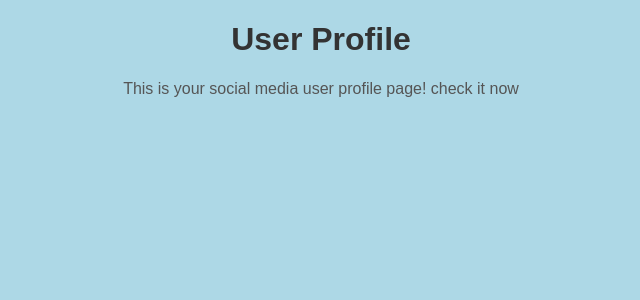
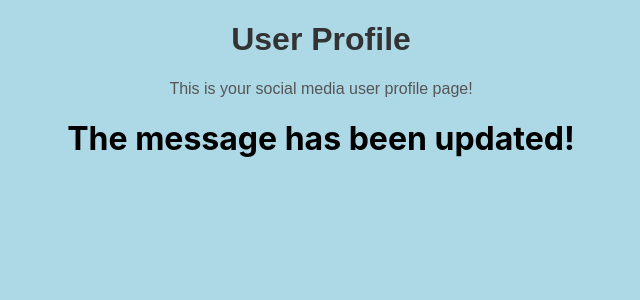
Before and after one commit to khushbook21/react, a React (Create React App) app: page / in a window 1280 px wide. Shown: the top 300 px of the page, without its empty margins (319-959 px from the left). Built offline with nearby package versions, Linux system fonts and the light colour scheme.

Commit message:
changes done

```diff
--- a/src/App.js
+++ b/src/App.js
@@ -1,11 +1,13 @@
 import logo from './logo.svg';
 import './App.css';
 import UserProfile from './components/userProfile';
+import ReactLifecycle from './components/ReactLifecycle';
 
 function App() {
   return (
     <div className="App">
       <UserProfile />
+      <ReactLifecycle />
       {/* <header className="App-header">
         <img src={logo} className="App-logo" alt="logo" />
         <p>
--- /dev/null
+++ b/src/components/ReactLifecycle.js
@@ -0,0 +1,39 @@
+import React, { Component } from 'react';
+
+class LifecycleExample extends Component {
+  constructor(props) {
+    super(props);
+    this.state = {
+      message: 'Hello, welcome to React!',
+    };
+    console.log('Constructor: Component is being created');
+  }
+
+  componentDidMount() {
+    console.log('componentDidMount: Component is added to the screen');
+    // Simulate an update after 3 seconds
+    this.timer = setTimeout(() => {
+      this.setState({ message: 'The message has been updated!' });
+    }, 3000);
+  }
+
+  componentDidUpdate(prevProps, prevState) {
+    console.log('componentDidUpdate: Component has been updated');
+    console.log('Previous State:', prevState.message);
+    console.log('Current State:', this.state.message);
+  }
+
+  componentWillUnmount() {
+    console.log('componentWillUnmount: Component is being removed');
+    // Clean up the timer
+    clearTimeout(this.timer);
+  }
+
+  render() {
+    console.log('Render: Drawing the component');
+    return <h1>{this.state.message}</h1>;
+
+  }
+}
+
+export default LifecycleExample;
--- a/src/components/userProfile.js
+++ b/src/components/userProfile.js
@@ -5,7 +5,7 @@ const UserProfile = () => {
     return (
         <div className="user-profile">
             <h1>User Profile</h1>
-            <p>This is your social media user profile page! check it now</p>
+            <p>This is your social media user profile page!</p>
             {/* Add more HTML-like JSX here */}
         </div>
     );
```
